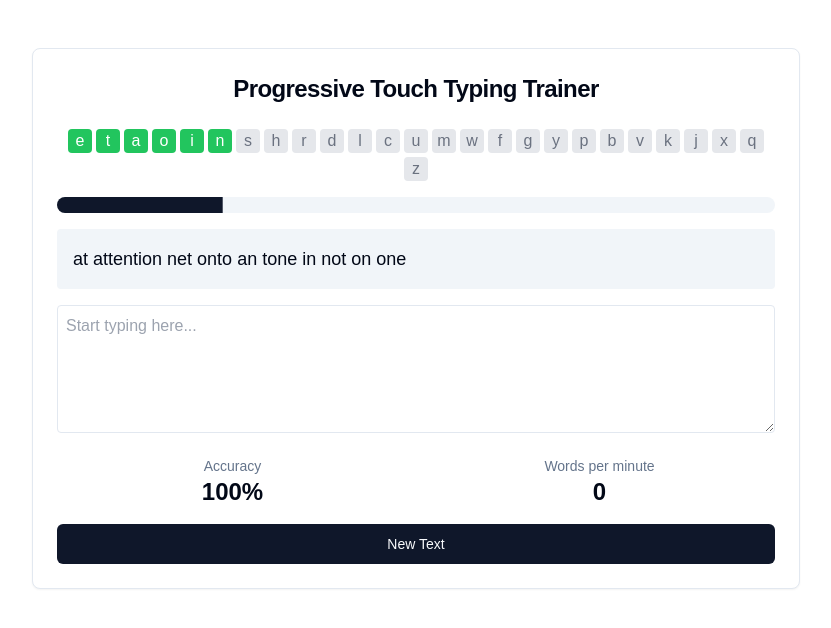
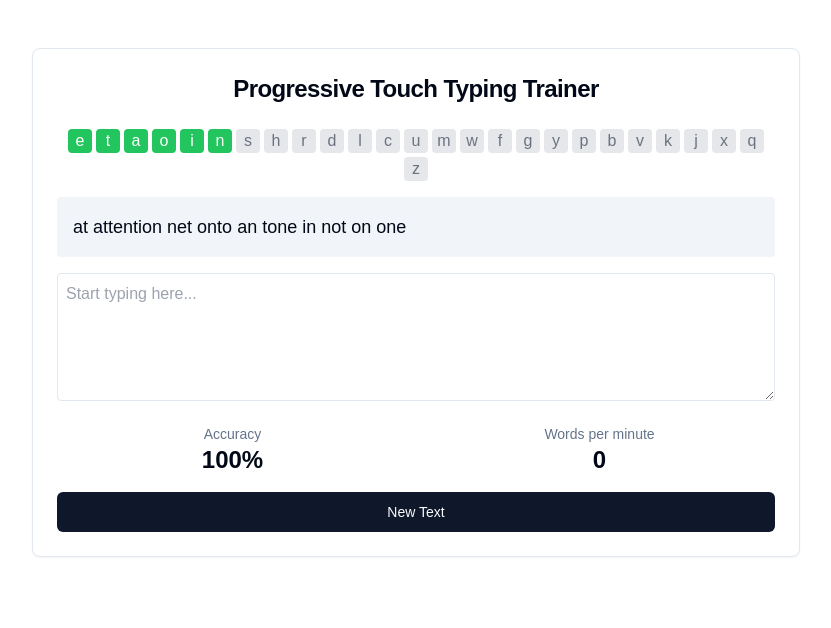
Before and after one commit to GeirGulbrandsen/typer, a Next.js app: page /typing-trainer in a window 1280 px wide. Shown: the top 628 px of the page, without its empty margins (224-1055 px from the left). Built offline with nearby package versions, Linux system fonts and the light colour scheme.

Commit message:
Removed progress bar

```diff
--- a/app/typing-trainer/page.tsx
+++ b/app/typing-trainer/page.tsx
@@ -3,7 +3,6 @@
 import React, { useState, useEffect, useCallback } from 'react'
 import { Button } from "@/components/ui/button"
 import { Card, CardContent, CardHeader, CardTitle } from "@/components/ui/card"
-import { Progress } from "@/components/ui/progress"
 import { generateText, calculateAccuracy, calculateWPM, unlockNextLetter, allLetters, initialUnlockedLetters } from './typing-logic'
 
 export default function ProgressiveTouchTypingTrainer() {
@@ -79,10 +78,6 @@ export default function ProgressiveTouchTypingTrainer() {
               </span>
             ))}
           </div>
-          <Progress
-            value={(unlockedLetters.length / allLetters.length) * 100}
-            className="w-full"
-          />
           <div className="text-lg font-medium bg-muted p-4 rounded" aria-label="Sample text to type">
             {text}
           </div>
```
